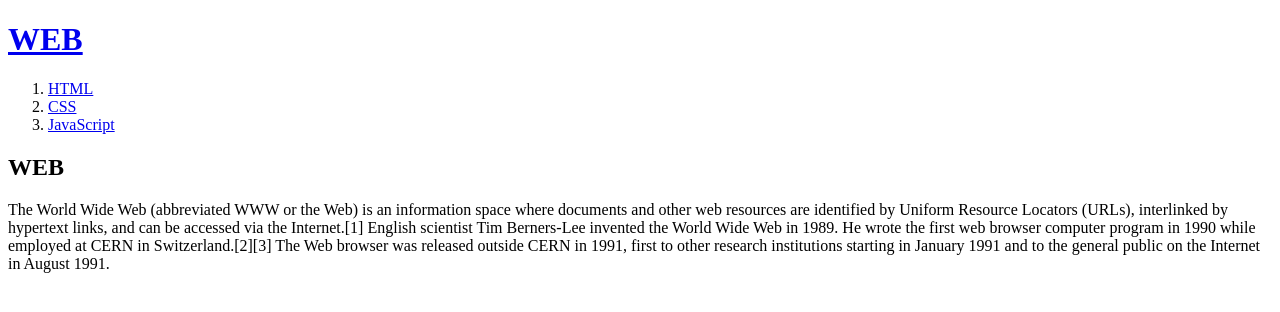
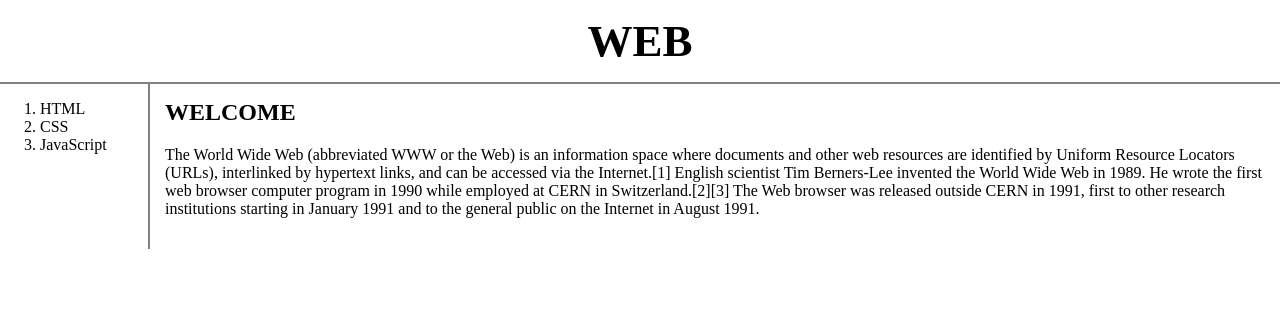
Before and after one commit to milest0ne/web1, a plain HTML site: page index.html in a window 1280 px wide. Drawn offline with Linux system fonts and the light colour scheme.

Commit message:
second version
studied CSS

```diff
--- a/index.html
+++ b/index.html
@@ -3,15 +3,22 @@
   <head>
     <title>WEB1-welcome</title>
     <meta charset="utf-8">
+    <link rel="stylesheet" href="style.css">
   </head>
   <body>
     <h1><a href="index.html">WEB</a></h1>
+    <div id="grid">
+      <div id="navigator">
         <ol>
           <li><a href="1.html">HTML</a></li>
           <li><a href="2.html">CSS</a></li>
           <li><a href="3.html">JavaScript</a></li>
         </ol>
-    <h2>WEB</h2>
+      </div>
+      <div id="article">
+        <h2>WELCOME</h2>
         <p>The World Wide Web (abbreviated WWW or the Web) is an information space where documents and other web resources are identified by Uniform Resource Locators (URLs), interlinked by hypertext links, and can be accessed via the Internet.[1] English scientist Tim Berners-Lee invented the World Wide Web in 1989. He wrote the first web browser computer program in 1990 while employed at CERN in Switzerland.[2][3] The Web browser was released outside CERN in 1991, first to other research institutions starting in January 1991 and to the general public on the Internet in August 1991.</p>
+      </div>
+    </div>
   </body>
 </html>
--- /dev/null
+++ b/style.css
@@ -0,0 +1,27 @@
+body {
+  margin:0;
+}
+a {
+  text-decoration: none;
+  color: black;
+}
+h1 {
+  font-size: 45px;
+  text-align: center;
+  border-bottom: gray 2px solid;
+  margin:0;
+  padding:15px;
+}
+#grid {
+  display:grid;
+  grid-template-columns: 150px 1fr;
+}
+#grid #navigator {
+  border-right: gray 2px solid;
+}
+#grid #article {
+  padding: 15px;
+}
+#article h2 {
+  margin-top:0;
+}
```
Also changed, not shown: 1.html (+7 -0 lines), 2.html (+7 -0 lines), 3.html (+7 -0 lines). Lines whose indentation alone changed are shown as unchanged.
